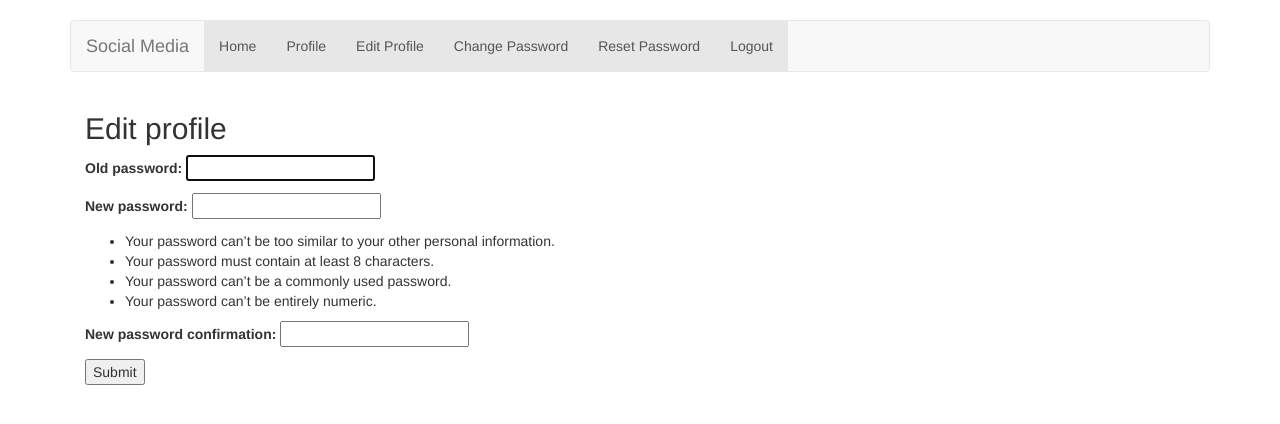
After one commit to Hamsath/Django-tutorial, a Django app: page /account/change_password/ in a window 1280 px wide. The commit adds this page. Shown: the top 424 px of the page. Run offline with Django 3.2, Linux system fonts and the light colour scheme; a user stored in the database is signed in; some libraries are stand-ins or nearby versions.

Commit message:
Added a middleware class for redirects corresponding to authenticated and non-authenticated users

```diff
--- /dev/null
+++ b/accounts/templates/accounts/change_password.html
@@ -0,0 +1,16 @@
+{% extends 'base.html' %}
+
+{% block head %}
+<title> Profile </title>
+{% endblock %}
+
+{% block body %}
+
+<div class="container">
+  <h2> Edit profile </h2>
+  <form method="post">
+    {% csrf_token %}
+    {{ form.as_p }}
+    <button type="submit">Submit</button>
+  </form>
+{% endblock %}
--- a/accounts/templates/accounts/login.html
+++ b/accounts/templates/accounts/login.html
@@ -15,9 +15,9 @@
   <button type="submit">Login</button>
 </form>
 
-<h2> Not registered? You can register here </h2>
+<!-- <h2> Not registered? You can register here </h2>
    <a href="/account/register" class="btn btn-info" role="button">Register</a>
-</form>
+</form> -->
 
 
 {% endblock %}
--- a/accounts/templates/base.html
+++ b/accounts/templates/base.html
@@ -25,10 +25,21 @@
            </button>
            <a class="navbar-brand" href="#">Social Media</a>
          </div>
-
+         {% if user.is_authenticated %}
+           <ul class="nav navbar-nav">
+             <li class="active"><a href="{% url 'home' %}"> Home </a></li>
+             <li class="active"><a href="{% url 'view_profile' %}"> Profile </a></li>
+             <li class="active"><a href="{% url 'edit_profile' %}"> Edit Profile </a></li>
+             <li class="active"><a href="{% url 'change_password' %}"> Change Password </a></li>
+             <li class="active"><a href="{% url 'password_reset' %}"> Reset Password </a></li>
+             <li class="active"><a href="{% url 'logout' %}"> Logout </a></li>
+           </ul>
+          {% else %}
            <ul class="nav navbar-nav navbar-right">
-             <li class="active"><a href="/account/register"> Register <span class="sr-only">(current)</span></a></li>
+             <li class="active"><a href="{% url 'login' %}"> Login </a></li>
+             <li class="active"><a href="{% url 'register' %}"> Register </a></li>
            </ul>
+           {% endif %}
          </div><!--/.nav-collapse -->
      </nav>
 
--- a/accounts/urls.py
+++ b/accounts/urls.py
@@ -1,12 +1,24 @@
 from django.conf.urls import url
 from . import views                     # using . will search in outer tutorial directory
-from django.contrib.auth.views import login,logout
+from django.contrib.auth.views import (login,
+                    logout,
+                    password_reset,
+                    password_reset_done,
+                    password_reset_confirm,
+                    password_reset_complete
+                    )
 
 urlpatterns=[
-    url(r'^$',views.home),
-    url(r'^login/$',login,{'template_name':'accounts/login.html'}),
-    url(r'^logout/$',login,{'template_name':'accounts/logout.html'}),
+    url(r'^$',views.home,name='home'),
+    url(r'^login/$',login,{'template_name':'accounts/login.html'},name='login'),
+    url(r'^logout/$',logout,{'template_name':'accounts/logout.html'},name='logout'),
     url(r'^register/$',views.register,name='register'),
     url(r'^profile/$',views.view_profile,name='view_profile'),
     url(r'^profile/edit/$',views.edit_profile,name='edit_profile'),
+    url(r'^change_password/$',views.change_password,name='change_password'),
+    url(r'^password_reset/$', password_reset, name='password_reset'),
+    url(r'^password_reset/done/$', password_reset_done, name='password_reset_done'),
+    url(r'^password_reset/confirm/(?P<uidb64>[0-9A-Za-z_\-]+)/(?P<token>[0-9A-Za-z]{1,13}-[0-9A-Za-z]{1,20})/$',
+        password_reset_confirm, name='password_reset_confirm'),
+    url(r'^password_reset/complete/$', password_reset_complete, name='password_reset_complete'),
 ]
--- a/accounts/views.py
+++ b/accounts/views.py
@@ -4,8 +4,9 @@ from __future__ import unicode_literals
 from django.shortcuts import render,redirect
 from accounts.forms import RegistrationForm,EditProfileForm
 from django.contrib.auth.models import User
-from django.contrib.auth.forms import UserChangeForm   # Default form to edit user data
-
+from django.contrib.auth.forms import UserChangeForm,PasswordChangeForm   # Default form to edit user data
+from django.contrib.auth import update_session_auth_hash
+from django.contrib.auth.decorators import login_required
 
 # Create your views here.
 
@@ -28,9 +29,11 @@ def register(request):
         args={'form':form}
         return render(request, 'accounts/reg_form.html',args)
 
+
 def view_profile(request):
     args = {'user':request.user}
     return render(request,'accounts/profile.html',args)
+
 
 def edit_profile(request):
     if request.method == 'POST':
@@ -44,3 +47,18 @@ def edit_profile(request):
         form = EditProfileForm(instance = request.user)
         args={'form':form}
         return render(request, 'accounts/edit_profile.html',args)
+
+
+def change_password(request):
+    if request.method == 'POST':
+        form = PasswordChangeForm(data = request.POST, user = request.user)
+
+        if form.is_valid():
+            form.save()
+            update_session_auth_hash(request, form.user)
+            return redirect('/account/profile')
+
+    else:
+        form = PasswordChangeForm(user = request.user)
+        args={'form':form}
+        return render(request, 'accounts/change_password.html',args)
--- a/data.txt
+++ b/data.txt
@@ -1 +1,3 @@
 default password : django123
+
+python -m smtpd -n -c DebuggingServer localhost:1025   - Run this for localhost smtp mail server
--- /dev/null
+++ b/tutorial/middleware.py
@@ -0,0 +1,40 @@
+from django.conf import settings
+from django.shortcuts import redirect
+import re
+from django.contrib.auth import logout
+from django.urls import reverse
+
+EXEMPT_URLS = [re.compile(settings.LOGIN_URL.lstrip('/'))]
+if hasattr(settings, 'LOGIN_EXEMPT_URLS'):
+    EXEMPT_URLS += [re.compile(url) for url in settings.LOGIN_EXEMPT_URLS]
+
+class LoginRequiredMiddleware:
+
+    def __init__(self,get_response):
+        self.get_response = get_response
+
+    def __call__(self, request):
+        response = self.get_response(request)
+        return response
+
+    def process_view(self, request, view_func, view_args, view_kwargs):
+        assert hasattr(request,'user')
+        path=request.path_info.lstrip('/')
+
+        # if not request.user.is_authenticated:
+        #     if not any(url.match(path) for url in EXEMPT_URLS):
+        #         return redirect(settings.LOGIN_URL)
+
+        if path == reverse('logout').lstrip('/'):
+            logout(request)
+
+        url_is_exempt = any(url.match(path) for url in EXEMPT_URLS)
+
+        if request.user.is_authenticated and url_is_exempt:
+            return redirect(settings.LOGIN_REDIRECT_URL)
+
+        elif request.user.is_authenticated or url_is_exempt:
+            return None
+
+        else:
+            return redirect(settings.LOGIN_URL)
```
Also changed, not shown: tutorial/settings.py (+14 -0 lines), db.sqlite3, 5 other files.
